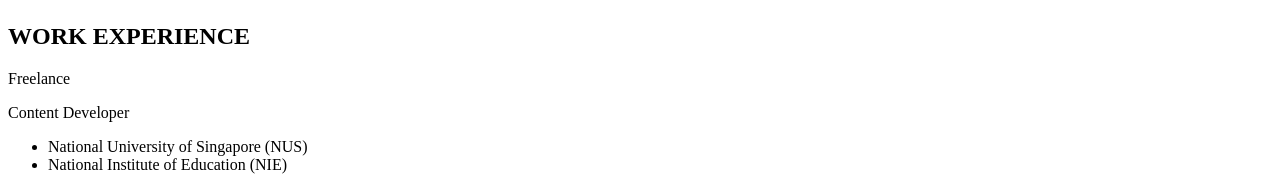
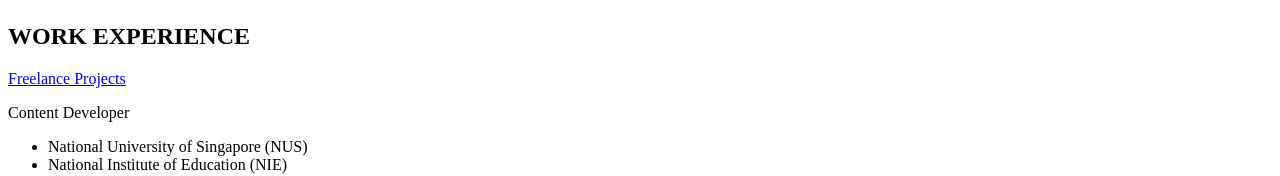
Before and after one commit to EstherTanHT/AboutMe, a plain HTML site: page index.html in a window 1280 px wide. Shown: the part 410-586 px from the top of the page. Drawn offline with Linux system fonts and the light colour scheme.

Commit message:
Add files via upload

```diff
--- a/index.html
+++ b/index.html
@@ -18,13 +18,14 @@
     </ul>
     <br/>
     <h2>WORK EXPERIENCE</h2>
-    <p>Freelance</p>
+    <p><a href="projects.html">Freelance Projects</a></p>
+
     <p>Content Developer</p>
         <ul>
             <li>National University of Singapore (NUS)</li>
             <li>National Institute of Education (NIE)</li>
         </ul>
     <blockquote>Lorem ipsum dolor sit amet consectetur adipisicing elit. Perferendis, labore. Ipsam nostrum amet hic odio necessitatibus neque labore quos deleniti veritatis! Suscipit ratione sequi ex fuga minima quam possimus assumenda!
-    <br/>
+
 </body>
 </html>
```
